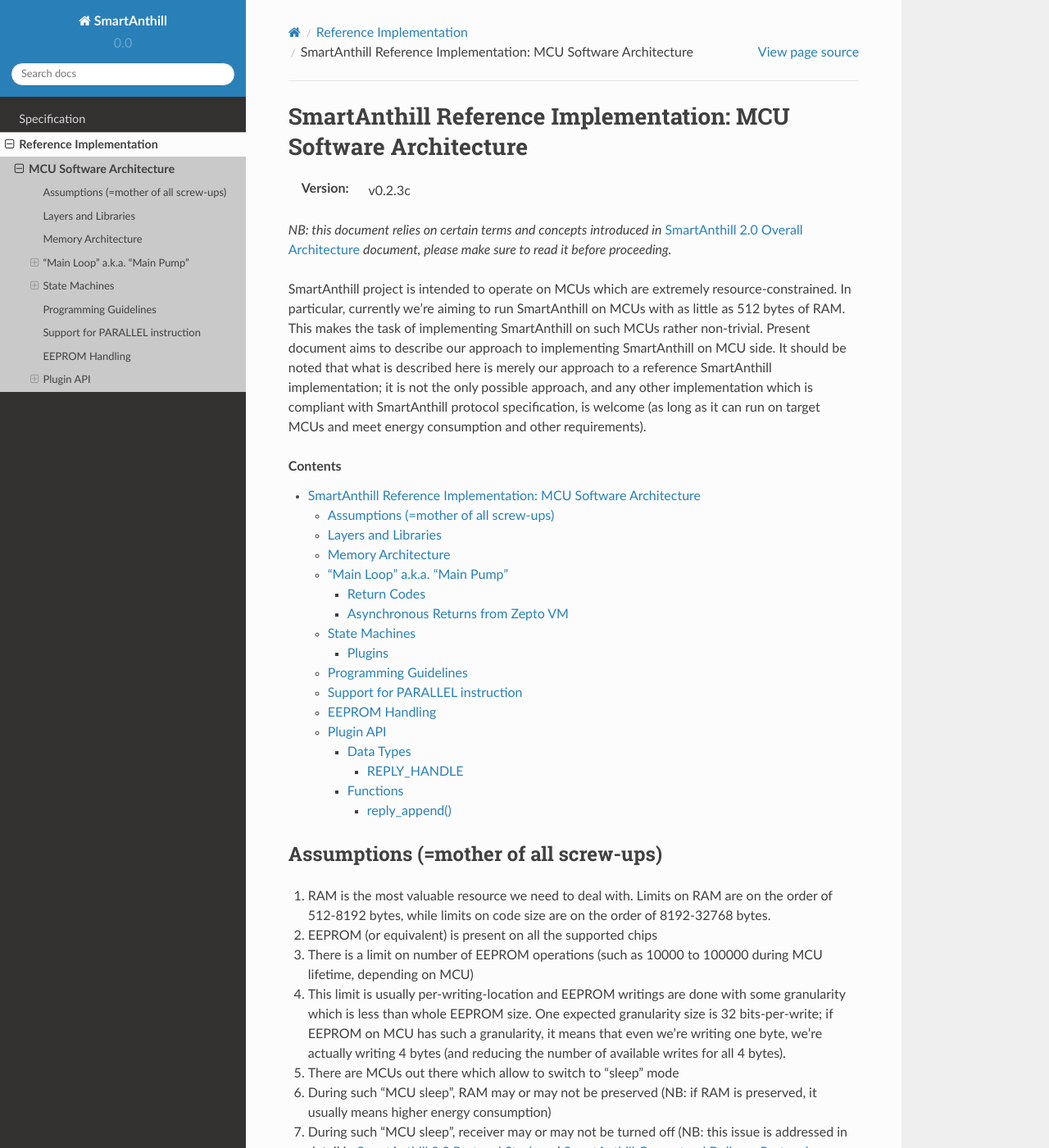
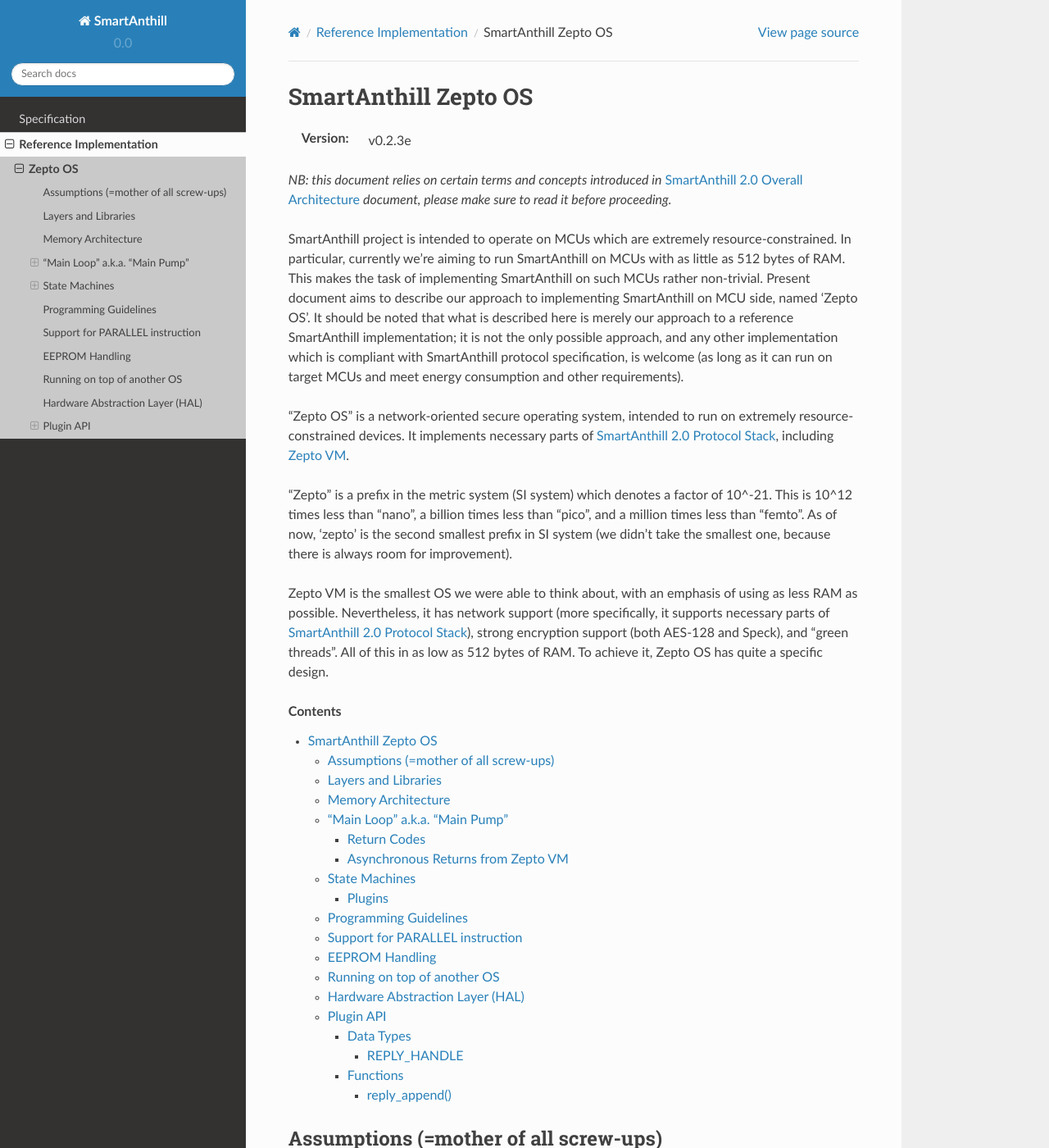
Before and after one commit to smartanthill/smartanthill2_0, a Sphinx documentation site: the page built from docs/design-documents/reference-implementation/zepto-os.rst, in a window 1280 px wide and 1400 px high. Shown: the whole window at 82% size. Built offline with Sphinx 7.4.7 and the Read the Docs theme 2.0.0, drawn with Linux system fonts in a browser that asks for light colours; some of the changed text lies outside the part shown.

Commit message:
SACCP v0.1.5b, Zepto VM v0.1.10b, Zepto OS v0.2.3e: reference-mcu-implementation=>Zepto OS

```diff
--- a/docs/design-documents/protocols/saccp.rst
+++ b/docs/design-documents/protocols/saccp.rst
@@ -27,7 +27,7 @@
 SmartAnthill Command&Control Protocol (SACCP)
 =============================================
 
-:Version:   v0.1.5a
+:Version:   v0.1.5b
 
 *NB: this document relies on certain terms and concepts introduced in*
 :ref:`saoverarch` *and*
@@ -122,8 +122,7 @@
 Execution-Layer-Program may contain EXEC instructions (see :ref:`sazeptovm` document for details). These EXEC instructions address a certain 'ant body part', and pass opaque data to the corresponding plugin. While the data passed to the plugin is opaque, it SHOULD NOT contain any device pins in it; which device pins are used by the plugin on this specific device, is considered a part of 'body part configuration' and is stored within MCU.
 
 Therefore, data within EXEC instruction normally does *not* contain pins, but contains only a BODYPART-ID and an action. For example, a command to plugin which turns on connected LED, SHOULD
-look as **\|EXEC\|BODYPART-ID\|ON\|**, where ON is a 1-byte taking values '0' and '1', indicating "what to do with LED". All mappings of BODYPART-ID to pins SHOULD be described as plugin_config parameter of plugin_handler(), as described in
-:ref:`sarefimplmcusoftarch` document.
+look as **\|EXEC\|BODYPART-ID\|ON\|**, where ON is a 1-byte taking values '0' and '1', indicating "what to do with LED". All mappings of BODYPART-ID to pins SHOULD be described as plugin_config parameter of plugin_handler(), as described in :ref:`sazeptoos` document.
 
 TODO: ?describe same thing in 'Zepto VM'?
 
--- a/docs/design-documents/reference-implementation/index.rst
+++ b/docs/design-documents/reference-implementation/index.rst
@@ -28,4 +28,4 @@
 .. toctree::
     :maxdepth: 2
 
-    MCU Software Architecture <mcu/smartanthill-reference-mcu-software-architecture>
+    Zepto OS <zepto-os>
--- a/docs/design-documents/reference-implementation/mcu/smartanthill-reference-mcu-software-architecture.rst
+++ b/docs/design-documents/reference-implementation/zepto-os.rst
@@ -22,17 +22,23 @@
     OUT OF THE USE OF THIS SOFTWARE, EVEN IF ADVISED OF THE POSSIBILITY OF SUCH
     DAMAGE
 
-.. _sarefimplmcusoftarch:
+.. _sazeptoos:
 
-SmartAnthill Reference Implementation: MCU Software Architecture
-================================================================
+SmartAnthill Zepto OS
+=====================
 
-:Version:   v0.2.3c
+:Version:   v0.2.3e
 
-*NB: this document relies on certain terms and concepts introduced in*
-:ref:`saoverarch` *document, please make sure to read it before proceeding.*
+*NB: this document relies on certain terms and concepts introduced in* :ref:`saoverarch` *document, please make sure to read it before proceeding.*
 
-SmartAnthill project is intended to operate on MCUs which are extremely resource-constrained. In particular, currently we're aiming to run SmartAnthill on MCUs with as little as 512 bytes of RAM. This makes the task of implementing SmartAnthill on such MCUs rather non-trivial. Present document aims to describe our approach to implementing SmartAnthill on MCU side. It should be noted that what is described here is merely our approach to a reference SmartAnthill implementation; it is not the only possible approach, and any other implementation which is compliant with SmartAnthill protocol specification, is welcome (as long as it can run on target MCUs and meet energy consumption and other requirements).
+SmartAnthill project is intended to operate on MCUs which are extremely resource-constrained. In particular, currently we're aiming to run SmartAnthill on MCUs with as little as 512 bytes of RAM. This makes the task of implementing SmartAnthill on such MCUs rather non-trivial. Present document aims to describe our approach to implementing SmartAnthill on MCU side, named 'Zepto OS'. It should be noted that what is described here is merely our approach to a reference SmartAnthill implementation; it is not the only possible approach, and any other implementation which is compliant with SmartAnthill protocol specification, is welcome (as long as it can run on target MCUs and meet energy consumption and other requirements).
+
+"Zepto OS" is a network-oriented secure operating system, intended to run on extremely resource-constrained devices. It implements necessary parts of :ref:`saprotostack`, including :ref:`sazeptovm`.
+
+“Zepto” is a prefix in the metric system (SI system) which denotes a factor of 10^-21. This is 10^12 times less than “nano”, a billion times less than “pico”, and a million times less than “femto”. As of now, 'zepto' is the second smallest prefix in SI system (we didn't take the smallest one, because there is always room for improvement).
+
+Zepto VM is the smallest OS we were able to think about, with an emphasis of using as less RAM as possible. Nevertheless, it has network support (more specifically, it supports necessary parts of :ref:`saprotostack`), strong encryption support (both AES-128 and Speck), and "green threads". All of this in as low as 512 bytes of RAM. To achieve it, Zepto OS has quite a specific design.
+
 
 .. contents::
 
@@ -45,17 +51,15 @@
 4. This limit is usually per-writing-location and EEPROM writings are done with some granularity which is less than whole EEPROM size. One expected granularity size is 32 bits-per-write; if EEPROM on MCU has such a granularity, it means that even we're writing one byte, we're actually writing 4 bytes (and reducing the number of available writes for all 4 bytes).
 5. There are MCUs out there which allow to switch to “sleep” mode
 6. During such “MCU sleep”, RAM may or may not be preserved (NB: if RAM is preserved, it usually means higher energy consumption)
-7. During such “MCU sleep”, receiver may or may not be turned off (NB: this issue is addressed in detail in
-   :ref:`saprotostack` and
-   :ref:`sagdp` documents).
+7. During such “MCU sleep”, receiver may or may not be turned off (NB: this issue is addressed in detail in :ref:`saprotostack` and :ref:`sagdp` documents).
 
 Layers and Libraries
 --------------------
 
 Reference implementation of SmartAnthill on MCU is divided into two parts:
 
-* SmartAnthill reference implementation as such (the same for all MCUs)
-* MCU- and device-dependent libraries
+* Zepto OS kernel (the same for all MCUs)
+* MCU- and device-dependent libraries (Hardware Abstraction Layer, HAL)
 
 Memory Architecture
 -------------------
@@ -71,7 +75,7 @@
 "Main Loop" a.k.a. "Main Pump"
 ------------------------------
 
-SmartAnthill on MCU is implemented as a "main loop", which calls different functions and performs other tasks as follows:
+Zepto OS is implemented as a "main loop", which calls different functions and performs other tasks as follows:
 
 * first, "main loop" calls a function [TODO](void\* data, uint16 datasz), which waits for an incoming packet and fills *data* with an incoming packet. This function is a part of device-specific library. If incoming packets can arrive while the "main loop" is running, i.e. asynchronously, they need to be handled in a separate buffer and handled separately, but otherwise "main loop" can pass a pointer to the beginning of the “command buffer” to this function call.
 * then, "main loop" calls one “receiving” protocol handler (such as “receiving” portion of SADLP-CAN), with the following prototype: **protocol_handler(const void\* src,uint16 src_size,void\* dst, uint16\* dst_size);** In fact, for this call "main loop" uses both *src* and *dst* which reside within “command buffer”, *src* coming from the “command buffer” start, and *dst=src+src_size*.
@@ -203,6 +207,26 @@
 
 TODO
 
+
+Running on top of another OS
+----------------------------
+
+Zepto OS is written in generic C code, and can be compiled and run as an application on top of another OS, as long as Zepto OS HAL is implemented. As of now, Zepto OS can run on top of Windows, we also plan to add support for Linux and Mac OS X.
+
+Hardware Abstraction Layer (HAL)
+--------------------------------
+
+HAL is intended to enable Zepto OS to run on different architectures. Below is the list of functions which HAL needs to provide:
+
+TODO: error codes
+
+**int get_incoming_packet(void\* buf, size_t* bufSize);**
+
+where bufSize is an inout parameter, taking original buffer size and returning packet size back. get_incoming_packet() returns error code (TODO: codes)
+
+TODO: more and more and more
+
+
 Plugin API
 ----------
 
```
Also changed, not shown: docs/design-documents/protocols/zepto-vm.rst (+3 -5 lines), docs/design-documents/reference-implementation/mcu/README.md (deleted, +0 -6 lines).
